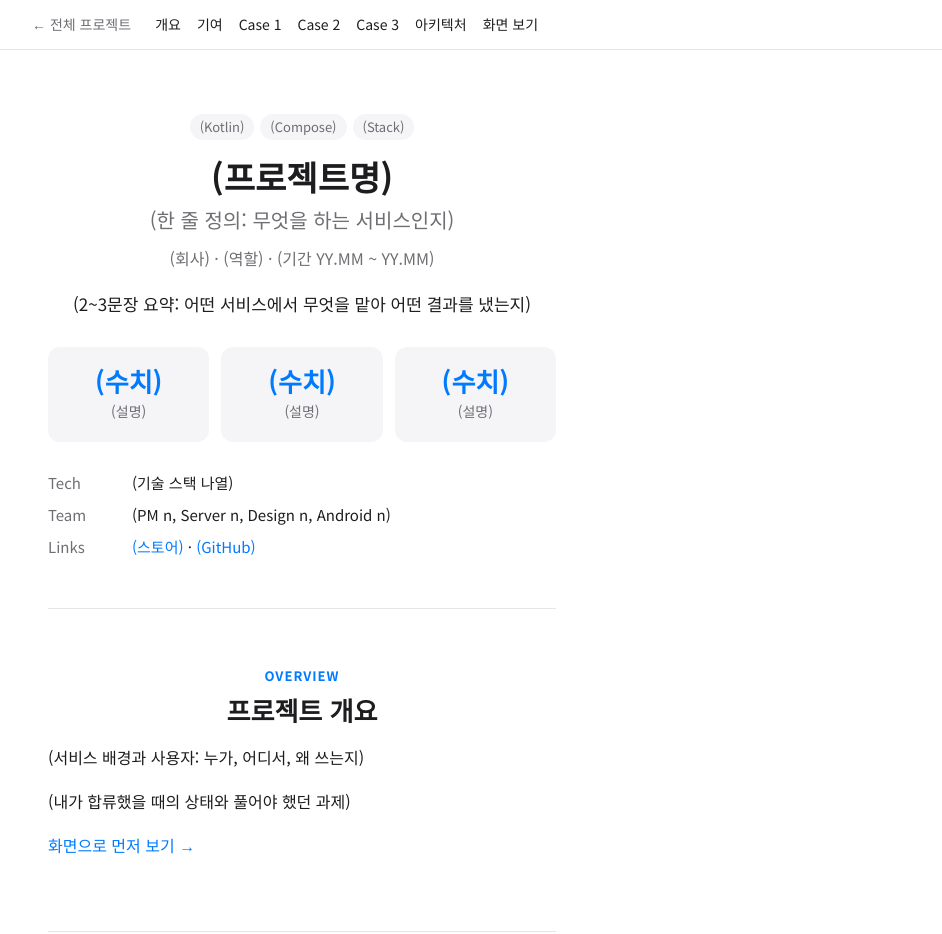
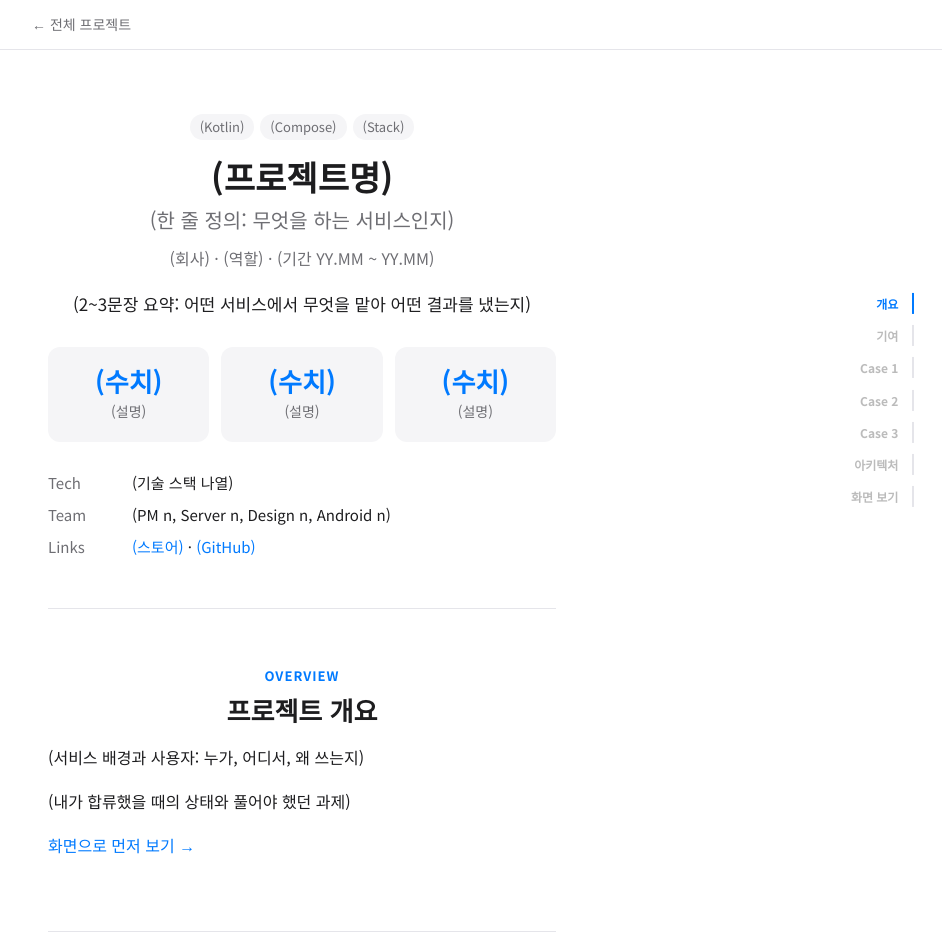
Before and after one commit to Doyun-1999/Portfolio, a plain HTML site: page mody.html in a window 1280 px wide. Shown: the top 934 px of the page, without its empty margins (338-1280 px from the left). Drawn offline with Linux system fonts and the light colour scheme.

Commit message:
[Portfolio] 프로젝트 페이지 오른쪽 고정 목차 추가
[DESC][1] 넓은 화면(1100px 이상)에서 섹션 목차를 오른쪽 가운데에 고정하고, 보고 있는 섹션을 강조
[DESC][2] 고정 목차가 보일 때는 상단 바의 섹션 링크를 숨기고, 인쇄 시에는 목차 숨김

```diff
--- a/hpass.html
+++ b/hpass.html
@@ -21,6 +21,16 @@
     <a href="#arch">아키텍처</a>
     <a href="#screens">화면 보기</a>
   </div>
+</nav>
+
+<nav class="toc-nav" id="toc-nav">
+  <a href="#overview">개요</a>
+  <a href="#contribution">기여</a>
+  <a href="#case-1">Case 1</a>
+  <a href="#case-2">Case 2</a>
+  <a href="#case-3">Case 3</a>
+  <a href="#arch">아키텍처</a>
+  <a href="#screens">화면 보기</a>
 </nav>
 
 <main>
@@ -173,5 +183,6 @@
 </footer>
 
 </main>
+<script src="toc.js"></script>
 </body>
 </html>
--- a/mody.html
+++ b/mody.html
@@ -21,6 +21,16 @@
     <a href="#arch">아키텍처</a>
     <a href="#screens">화면 보기</a>
   </div>
+</nav>
+
+<nav class="toc-nav" id="toc-nav">
+  <a href="#overview">개요</a>
+  <a href="#contribution">기여</a>
+  <a href="#case-1">Case 1</a>
+  <a href="#case-2">Case 2</a>
+  <a href="#case-3">Case 3</a>
+  <a href="#arch">아키텍처</a>
+  <a href="#screens">화면 보기</a>
 </nav>
 
 <main>
@@ -173,5 +183,6 @@
 </footer>
 
 </main>
+<script src="toc.js"></script>
 </body>
 </html>
--- a/style.css
+++ b/style.css
@@ -158,3 +158,21 @@ footer strong { display: block; font-size: 20px; color: var(--text); }
   h2 { font-size: 23px; }
   .topnav { gap: 12px; }
 }
+
+/* 오른쪽 고정 목차 (넓은 화면) */
+.toc-nav {
+  position: fixed; top: 50%; right: 28px; transform: translateY(-50%);
+  z-index: 40; display: none; flex-direction: column; gap: 0.7rem; padding: 1rem 0;
+}
+.toc-nav a {
+  font-size: 12px; font-weight: 600; color: rgba(29,29,31,.3);
+  padding-right: 0.85rem; border-right: 2px solid var(--line);
+  text-align: right; white-space: nowrap; transition: color .15s, border-color .15s;
+}
+.toc-nav a:hover { color: var(--text); text-decoration: none; }
+.toc-nav a.active { color: var(--accent); border-right-color: var(--accent); }
+@media (min-width: 1100px) {
+  .toc-nav { display: flex; }
+  .topnav .anchors { display: none; }
+}
+@media print { .toc-nav { display: none !important; } }
--- /dev/null
+++ b/toc.js
@@ -0,0 +1,12 @@
+const tocLinks = document.querySelectorAll('.toc-nav a');
+const tocTargets = Array.from(tocLinks)
+  .map(a => document.querySelector(a.getAttribute('href')))
+  .filter(Boolean);
+const tocIo = new IntersectionObserver((entries) => {
+  entries.forEach(entry => {
+    if (!entry.isIntersecting) return;
+    const id = '#' + entry.target.id;
+    tocLinks.forEach(a => a.classList.toggle('active', a.getAttribute('href') === id));
+  });
+}, { rootMargin: '-45% 0px -45% 0px', threshold: 0 });
+tocTargets.forEach(el => tocIo.observe(el));
```
Also changed, not shown: safet.html (+11 -0 lines), template.html (+11 -0 lines).
